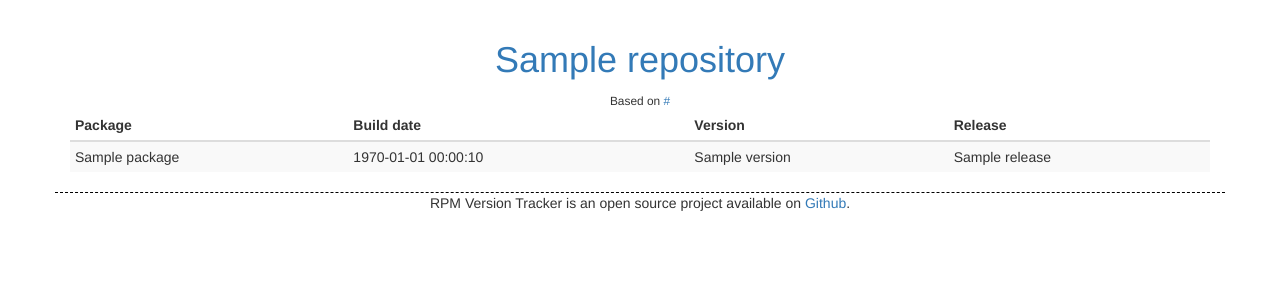
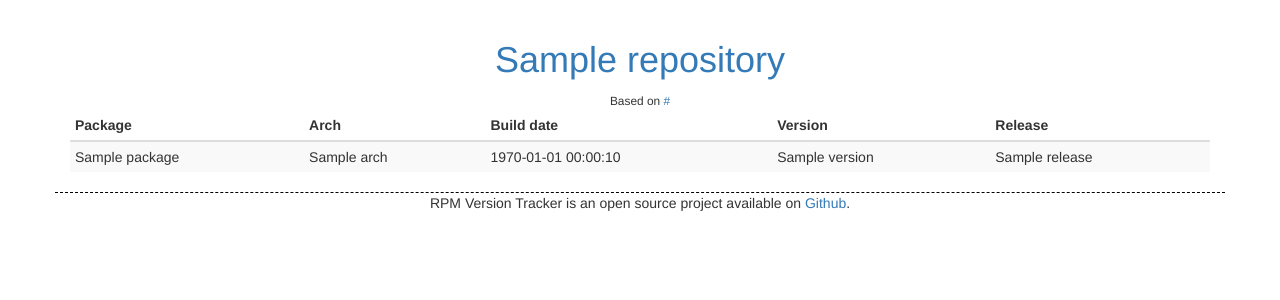
Before and after one commit to dmsimard/rpm-versiontracker, a Flask app: template versiontracker/templates/details.html in a window 1280 px wide. Shown: the part 52-352 px from the top of the page. Run offline with Flask 2, Linux system fonts and the light colour scheme; the template is opened without the code that fills it: most values are stand-ins (such as "Sample title", 1, 10 or a date in 2020); some libraries are stand-ins or nearby versions.

Commit message:
Add Arch to the list of parameters shown in detailed view

```diff
--- a/versiontracker/templates/details.html
+++ b/versiontracker/templates/details.html
@@ -12,6 +12,7 @@
       <thead>
         <tr>
           <th>Package</th>
+          <th>Arch</th>
           <th>Build date</th>
           <th>Version</th>
           <th>Release</th>
@@ -22,6 +23,7 @@
         {% if 'src' not in package.arch %}
         <tr>
           <td>{{ package.name }}</td>
+          <td>{{ package.arch }}</td>
           <td>{{ package.buildtime|datetime }}</td>
           <td>{{ package.version }}</td>
           <td>{{ package.release|truncate }}</td>
```
